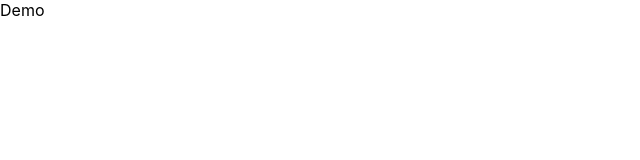
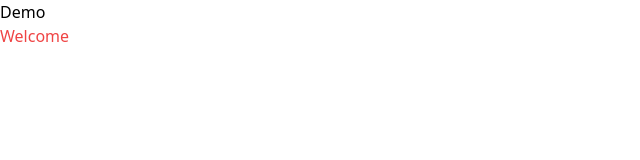
Before and after one commit to vaasudg/netflix-demo, a React (Create React App) app: page / in a window 1280 px wide. Shown: the top 160 px of the page, without its empty margins (0-640 px from the left). Built offline with nearby package versions, Linux system fonts and the light colour scheme.

Commit message:
added tailwind config

```diff
--- a/src/App.tsx
+++ b/src/App.tsx
@@ -1,11 +1,10 @@
-import './App.css';
-
 function App() {
   return (
     <div>
       Demo
+      <p className='text-red-500'>Welcome</p>
     </div>
-  );
+  )
 }
 
-export default App;
+export default App
--- a/src/index.css
+++ b/src/index.css
@@ -1,13 +1,4 @@
-body {
-  margin: 0;
-  font-family: -apple-system, BlinkMacSystemFont, 'Segoe UI', 'Roboto', 'Oxygen',
-    'Ubuntu', 'Cantarell', 'Fira Sans', 'Droid Sans', 'Helvetica Neue',
-    sans-serif;
-  -webkit-font-smoothing: antialiased;
-  -moz-osx-font-smoothing: grayscale;
-}
-
-code {
-  font-family: source-code-pro, Menlo, Monaco, Consolas, 'Courier New',
-    monospace;
-}
+@tailwind base;
+@tailwind components;
+@tailwind utilities;
+@import url('https://fonts.googleapis.com/css2?family=Poppins&display=swap');
--- /dev/null
+++ b/tailwind.config.js
@@ -0,0 +1,8 @@
+/** @type {import('tailwindcss').Config} */
+module.exports = {
+  content: ['./src/**/*.{js,jsx,ts,tsx}'],
+  theme: {
+    extend: {}
+  },
+  plugins: []
+}
```
